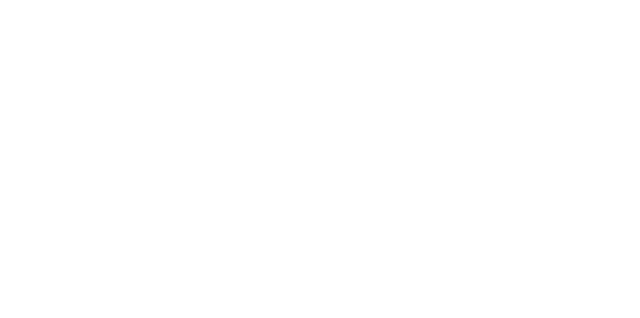
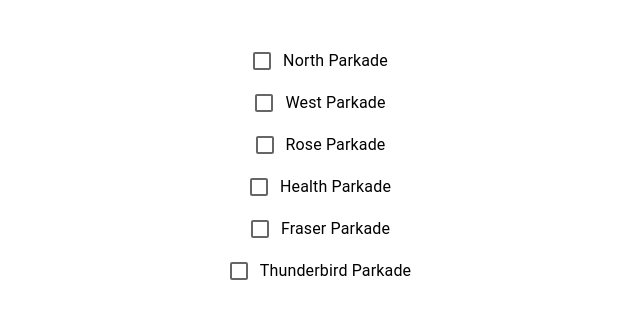
Before and after one commit to NACK2/parking-buddy, a React (Vite) app: page /preferences in a window 1280 px wide. Before the commit this address had no page. Shown: the top 318 px of the page, without its empty margins (312-952 px from the left). Built offline with nearby package versions, Linux system fonts and the light colour scheme.

Commit message:
creates folders for pages

```diff
--- a/src/App.jsx
+++ b/src/App.jsx
@@ -1,9 +1,7 @@
-import { useState } from 'react'
-import reactLogo from './assets/react.svg'
-import viteLogo from '/vite.svg'
 import './App.css'
-import CreateAccountForm from "./CreateAccount.jsx";
-import SignInForm from "./SignIn.jsx";
+import CreateAccountForm from './pages/CreateAccount'
+import SignInForm from "./pages/SignIn.jsx";
+import Preferences from './pages/Preferences';
 import {Route, Routes} from "react-router-dom";
 
 function App() {
@@ -12,6 +10,7 @@
             <Routes>
                 <Route path="/" element={<SignInForm />} />
                 <Route path="/create" element={<CreateAccountForm />} />
+                <Route path="/preferences" element={<Preferences />} />
             </Routes>
         </>
 
```
Also changed, not shown: src/pages/CreateAccount.css (renamed from src/CreateAccount.css), src/pages/CreateAccount.jsx (renamed from src/CreateAccount.jsx), src/pages/Preferences.jsx (renamed from src/Preferences.jsx), src/pages/SignIn.css (renamed from src/SignIn.css), src/pages/SignIn.jsx (renamed from src/SignIn.jsx).
